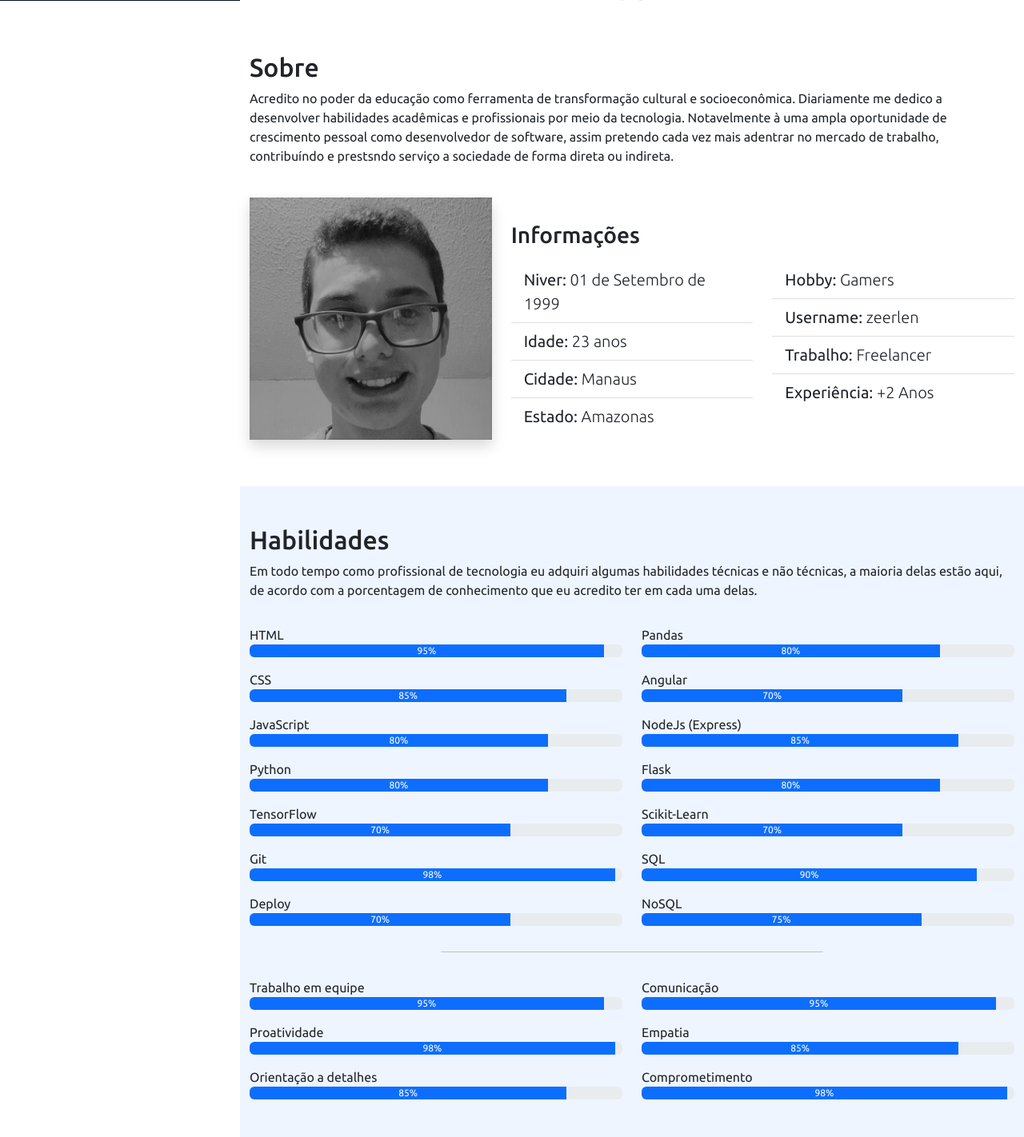
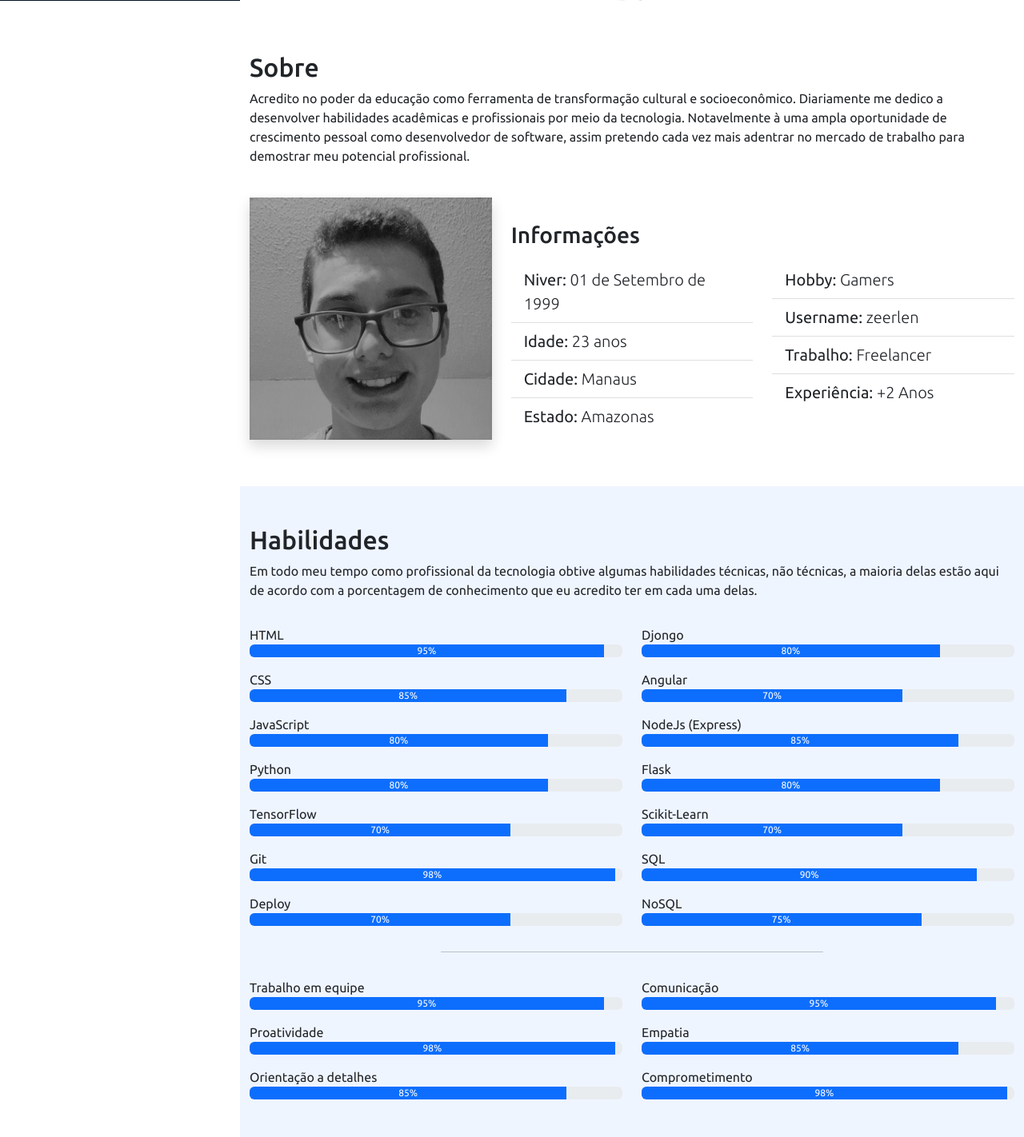
Before and after one commit to zeerlen/my-page, a Flask app: page / in a window 1280 px wide. Shown: the part 799-2221 px from the top of the page at 80% size. Run offline with Flask 2, Linux system fonts and the light colour scheme; some libraries are stand-ins or nearby versions.

Commit message:
Spelling corrections

```diff
--- a/templates/index.html
+++ b/templates/index.html
@@ -88,12 +88,12 @@
                 <div class="col-md-12" data-anime="up">
                     <h2 class='pt-3'>Sobre</h2>
                     <p>Acredito no poder da educação como ferramenta de transformação
-                    cultural e socioeconômica. Diariamente me dedico a desenvolver
+                    cultural e socioeconômico. Diariamente me dedico a desenvolver
                     habilidades acadêmicas e profissionais por meio da tecnologia.
                     Notavelmente à uma ampla oportunidade de crescimento pessoal
                     como desenvolvedor de software, assim pretendo cada vez mais
-                    adentrar no mercado de trabalho, contribuíndo e prestsndo serviço a
-                    sociedade de forma direta ou indireta.
+                    adentrar no mercado de trabalho para demostrar meu potencial
+                    profissional.
                     </p>
                 </div>
             </div>
@@ -151,8 +151,8 @@
 
             <div class="container pb-5">
                 <h2 class='pt-5'>Habilidades</h2>
-                <p>Em todo tempo como profissional de tecnologia eu adquiri algumas habilidades técnicas e não técnicas,
-                    a maioria delas estão aqui, de acordo com a porcentagem de conhecimento que eu acredito ter em cada
+                <p>Em todo meu tempo como profissional da tecnologia obtive algumas habilidades técnicas, não técnicas,
+                    a maioria delas estão aqui de acordo com a porcentagem de conhecimento que eu acredito ter em cada
                     uma delas.</p>
 
                 <div class="row">
@@ -194,7 +194,7 @@
                         </div>
                     </div>
                     <div class="col-md-6">
-                        <p class="mt-3 mb-0">Pandas</p>
+                        <p class="mt-3 mb-0">Djongo</p>
                         <div class="progress">
                             <div class="progress-bar" data-anime="left" role="progressbar" style="width: 80%;"
                                 aria-valuenow="80" aria-valuemin="0" aria-valuemax="100">80%</div>
@@ -314,7 +314,7 @@
                             Redes Neurais, Visão Computacional, Desenvolvimento de Bashbords, BI, Banco de Dados,
                             Mineração de Dados e etc. Além das videoaulas, curso também conta com diversos testes
                             de fixação, provas práticas e questões diversas para conferir se realmente solidificou
-                            todo conhecimento.</p>
+                            conhecimento.</p>
                         </div>
 
                     </div>
@@ -374,7 +374,7 @@
                                         <div class="card-body text-center">
                                             <h5 class="card-title">Website Responsivo</h5>
                                             <p class="card-text">
-                                                Trata-se de uma aplicação front-end compatível com vários layouts
+                                                Aplicação front-end compatível com vários layouts
                                                 (Desktop ou Mobile). Desenvolvido totalmente em HTML, CSS e JS.</p>
                                         </div>
                                         <div class="icons text-center">
@@ -390,8 +390,8 @@
                                         <div class="card-body">
                                             <h5 class="card-title text-center">My Page</h5>
                                             <p class="card-text text-center">Projeto no qual você está navegando,
-                                            100% desenvolvido por mim. Tecnologias: CSS, HTML, JavaSccript, Bootstrap
-                                            e Python (Flask).</p>
+                                            100% desenvolvido por mim. Tecnologias: CSS, HTML, JavaSccript, Bootstrap,
+                                            Python (Flask) e deploy AWS Cloud.</p>
                                         </div>
                                         <div class="icons text-center">
                                             <a class="btn btn-outline-dark me-3"><i class="bi bi-github"></i></a>
@@ -491,7 +491,7 @@
                     <div class="col-md-5">
                         <div class="card p-5 shadow border-0" data-anime="up">
                             <div class="phone">
-                                <h4 class="text-center"><i class="bi bi-telephone"></i> Telefone e WhatsApp:</h4>
+                                <h4 class="text-center"><i class="bi bi-telephone"></i> Fone e WhatsApp:</h4>
                                 <p class="text-center">(92)9 3618-5959/ (92) 9 8541-9381</p>
                             </div>
 
```
